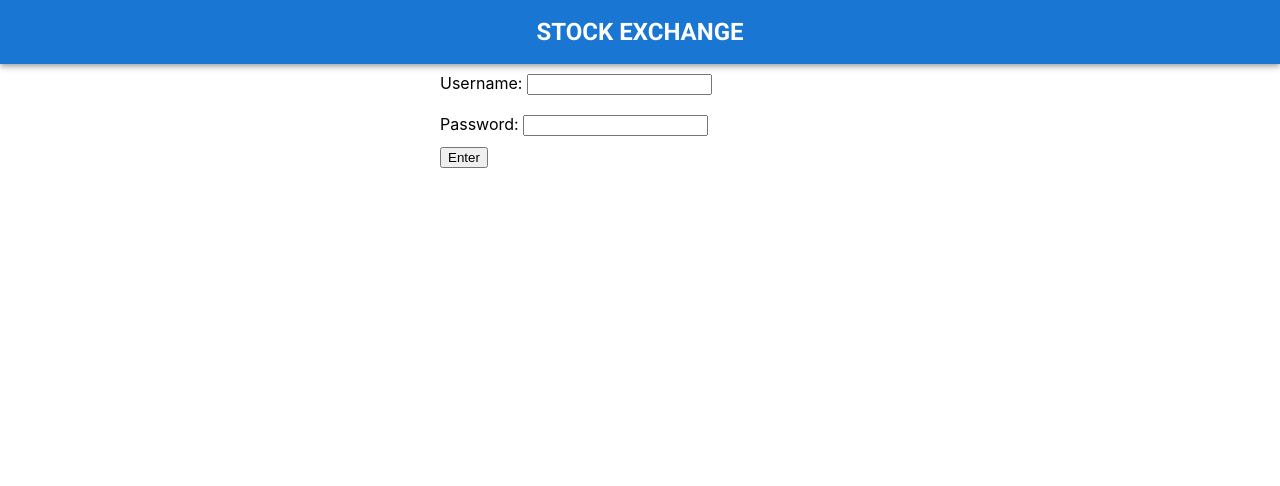
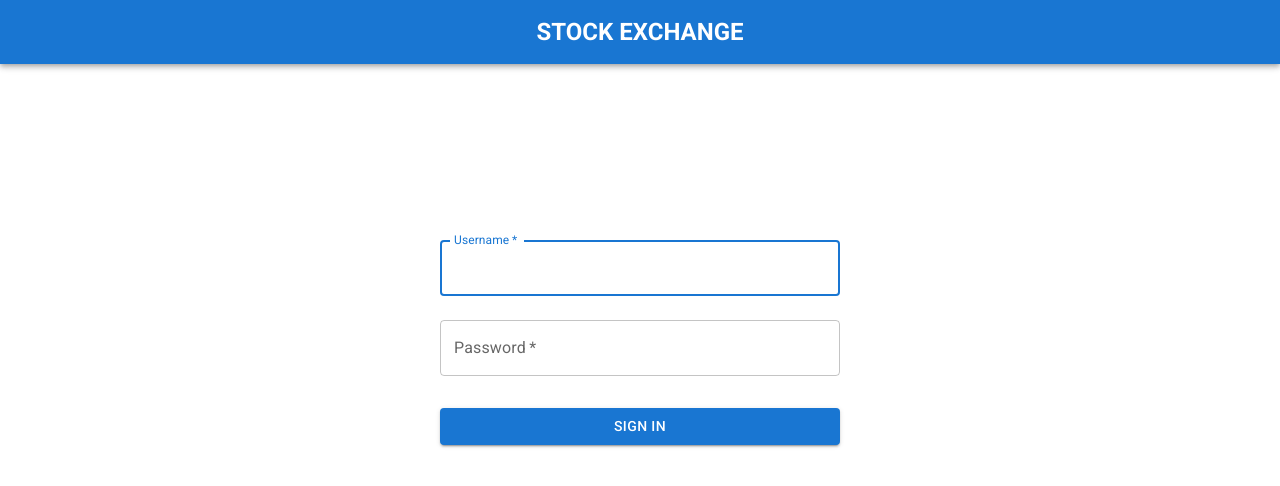
Before and after one commit to muratom/stock-exchange, a React (Create React App) app: page /login in a window 1280 px wide. Shown: the top 486 px of the page. Built offline with nearby package versions, Linux system fonts and the light colour scheme.

Commit message:
Delete comments

```diff
--- a/src/admin/Admin.js
+++ b/src/admin/Admin.js
@@ -2,7 +2,7 @@ import React, { Component } from "react";
 import {io} from "socket.io-client";
 import {Stocks} from "../stock/Stocks";
 import {Portfolio} from "../portfolio/Portfolio";
-import {Button, Card, CardContent, CardHeader, InputLabel, MenuItem, Select} from "@mui/material";
+import {Button, Card, CardContent, CardHeader, MenuItem, Select} from "@mui/material";
 
 const SOCKET_URL = "http://localhost:8000";
 
@@ -37,13 +37,13 @@ class Admin extends Component {
     });
 
     this.socket.on("send-stocks", (res) => {
-      this.setState((state, props) => {
+      this.setState(() => {
         return { stocks: res }
       });
     });
 
     this.socket.on("send-active-users", (users) => {
-      this.setState((state, props) => {
+      this.setState(() => {
         return { users: users }
       });
     });
@@ -52,14 +52,14 @@ class Admin extends Component {
       let stockInd = this.state.stocks.findIndex(obj => obj.symbol === exchangeStocks.symbol);
       let stocks = [...this.state.stocks];
       stocks[stockInd] = exchangeStocks;
-      this.setState((state, props) => {
+      this.setState(() => {
         return { stocks: stocks }
       });
 
       let userInd = this.state.users.findIndex(obj => obj.username === user.username);
       let users = [...this.state.users];
       users[userInd] = user;
-      this.setState((state, props) => {
+      this.setState(() => {
         return { users: users }
       });
     });
@@ -68,20 +68,20 @@ class Admin extends Component {
       let stockInd = this.state.stocks.findIndex(obj => obj.symbol === exchangeStocks.symbol);
       let stocks = [...this.state.stocks];
       stocks[stockInd] = exchangeStocks;
-      this.setState((state, props) => {
+      this.setState(() => {
         return { stocks: stocks }
       });
 
       let userInd = this.state.users.findIndex(obj => obj.username === user.username);
       let users = [...this.state.users];
       users[userInd] = user;
-      this.setState((state, props) => {
+      this.setState(() => {
         return { users: users }
       });
     });
 
     this.socket.on("update-prices", (stocks) => {
-      this.setState((state, props) => {
+      this.setState(() => {
         return { stocks: stocks };
       });
     });
@@ -93,7 +93,7 @@ class Admin extends Component {
         ...stocks[stockInd],
         distributionLaw: law,
       };
-      this.setState((state, props) => {
+      this.setState(() => {
         return { stocks: stocks }
       });
     })
--- a/src/header/Header.js
+++ b/src/header/Header.js
@@ -3,10 +3,6 @@ import React, { Component } from 'react';
 import {AppBar, Toolbar, Typography} from "@mui/material";
 
 export class Header extends Component {
-  constructor(props) {
-    super(props);
-  }
-
   render() {
     return (
       <header>
--- a/src/login/LoginForm.js
+++ b/src/login/LoginForm.js
@@ -1,16 +1,14 @@
-import React, { Component } from 'react';
-
-// import {Button, Input, InputAdornment, TextField} from "@mui/material";
-// import {AccountCircle, Password, PasswordOutlined} from "@mui/icons-material";
+import React, {useRef} from 'react';
 
 import styles from "./LoginForm.module.css"
 
 import { useNavigate } from "react-router-dom";
+import {Button, TextField} from "@mui/material";
 
 // TODO: add visible/invisible option to the password field
-function LoginForm(props) {
-  let username = React.createRef();
-  let password = React.createRef();
+function LoginForm() {
+  let username = useRef();
+  let password = useRef();
   const navigate = useNavigate();
 
   const onSubmit = (e) => {
@@ -46,14 +44,33 @@ function LoginForm(props) {
 
   return (
     <div className={styles.container}>
-      <form onSubmit={onSubmit} className={styles.form}>
-        <label>Username:&nbsp;</label>
-        <input ref={username} className={styles.inputs}/>
-        <br/>
-        <label>Password:&nbsp;</label>
-        <input ref={password} type="password" className={styles.inputs}/>
-        <br/>
-        <button type="submit">Enter</button>
+      <form onSubmit={onSubmit}>
+        <TextField
+          inputRef={username}
+          margin="normal"
+          required
+          fullWidth
+          label="Username"
+          autoFocus
+          autoComplete="username"
+        />
+        <TextField
+          inputRef={password}
+          margin="normal"
+          required
+          fullWidth
+          label="Password"
+          type="password"
+          autoComplete="current-password"
+        />
+        <Button
+          type="submit"
+          fullWidth
+          variant="contained"
+          sx={{ mt: 3, mb: 2 }}
+        >
+          Sign In
+        </Button>
       </form>
     </div>
   );
--- a/src/login/LoginForm.module.css
+++ b/src/login/LoginForm.module.css
@@ -1,17 +1,4 @@
 .container {
-
+    width: 25rem;
+    margin: 20vh auto 0 auto;
 }
-
-.form {
-    /*display: flex;*/
-    /*justify-content: center;*/
-    /*align-items: center;*/
-    /*flex-wrap: wrap;*/
-    /*height: 60vh;*/
-    width: 25rem;
-    margin: 0 auto;
-}
-
-.inputs {
-    margin: 10px 0;
-}
--- a/src/user/BuyDialog.js
+++ b/src/user/BuyDialog.js
@@ -14,7 +14,7 @@ export default function BuyDialog({ symbol, open, handleClose, handleBuy }) {
     setAmount(e.target.value);
   }
 
-  const handleSubmit = (e) => {
+  const handleSubmit = () => {
     if (!amount || amount < 1) {
       alert("Number of stocks must be greater than 0");
     } else {
--- a/src/user/SellDialog.js
+++ b/src/user/SellDialog.js
@@ -14,7 +14,7 @@ export default function SellDialog({ symbol, open, handleClose, handleSell }) {
     setAmount(e.target.value);
   }
 
-  const handleSubmit = (e) => {
+  const handleSubmit = () => {
     if (!amount || amount < 1) {
       alert("Number of stocks must be greater than 0");
     } else {
--- a/src/user/User.js
+++ b/src/user/User.js
@@ -6,18 +6,15 @@ import {Stocks} from "../stock/Stocks";
 import BuyDialog from "./BuyDialog";
 import {Portfolio} from "../portfolio/Portfolio";
 import SellDialog from "./SellDialog";
-import {Button, Card, CardContent, CardHeader} from "@mui/material";
-import {green} from "@mui/material/colors";
+import {Card, CardContent, CardHeader} from "@mui/material";
 
 const withRouter = WrappedComponent => props => {
   const params = useParams();
-  // etc... other react-router-dom v6 hooks
 
   return (
     <WrappedComponent
       {...props}
       params={params}
-      // etc...
     />
   );
 };
@@ -73,7 +70,7 @@ class User extends Component {
     this.socket.on("send-user", (res) => {
       switch (res.status) {
         case "OK":
-          this.setState((state, props) => {
+          this.setState(() => {
             return { user: res.user }
           });
           this.socket.emit("greet-user", this.state.user);
@@ -87,7 +84,7 @@ class User extends Component {
     });
 
     this.socket.on("send-stocks", (res) => {
-      this.setState((state, props) => {
+      this.setState(() => {
         return { stocks: res }
       });
     });
@@ -102,12 +99,12 @@ class User extends Component {
       let stockInd = this.state.stocks.findIndex(obj => obj.symbol === exchangeStocks.symbol);
       let stocks = [...this.state.stocks];
       stocks[stockInd] = exchangeStocks;
-      this.setState((state, props) => {
+      this.setState(() => {
         return { stocks: stocks }
       });
 
       if (user.username === this.state.user.username) {
-        this.setState((state, props) => {
+        this.setState(() => {
           return { user: user };
         });
       }
@@ -123,25 +120,23 @@ class User extends Component {
       let stockInd = this.state.stocks.findIndex(obj => obj.symbol === exchangeStocks.symbol);
       let stocks = [...this.state.stocks];
       stocks[stockInd] = exchangeStocks;
-      this.setState((state, props) => {
+      this.setState(() => {
         return { stocks: stocks }
       });
 
       if (user.username === this.state.user.username) {
-        this.setState((state, props) => {
+        this.setState(() => {
           return { user: user };
         });
       }
     });
 
     this.socket.on("update-prices", (stocks) => {
-      this.setState((state, props) => {
+      this.setState(() => {
         return { stocks: stocks };
       });
     });
   }
-
-  // componentDidUpdate(prevProps, prevState) {}
 
   handleBuyDialogOpen(symbol) {
     this.setState({
```
Also changed, not shown: src/index.js (+0 -38 lines), src/reportWebVitals.js (deleted, +0 -13 lines), src/setupTests.js (deleted, +0 -5 lines), 2 other files (tests, documents, lock files or other folders).
